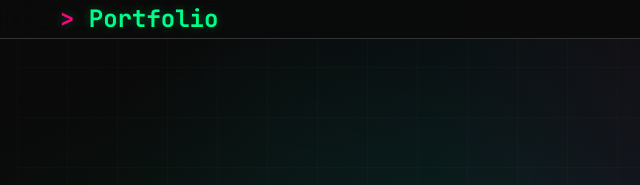
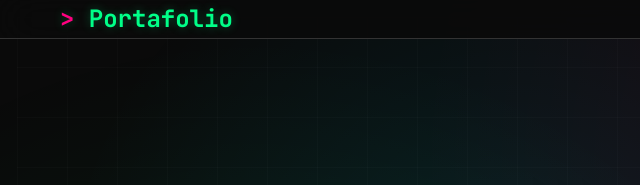
Before and after one commit to Elterrorneg/Elterrorneg.github.io, a plain HTML site: page index.html in a window 1280 px wide. Shown: the top 185 px of the page, 0-640 px from the left. Drawn offline with Linux system fonts and the light colour scheme.

Commit message:
cambio de error ortografico

```diff
--- a/index.html
+++ b/index.html
@@ -1071,7 +1071,7 @@
 
     <header>
         <nav class="container">
-            <div class="logo">Portfolio</div>
+            <div class="logo">Portafolio</div>
             <div class="mobile-menu-toggle">
                 <span></span>
                 <span></span>
```
